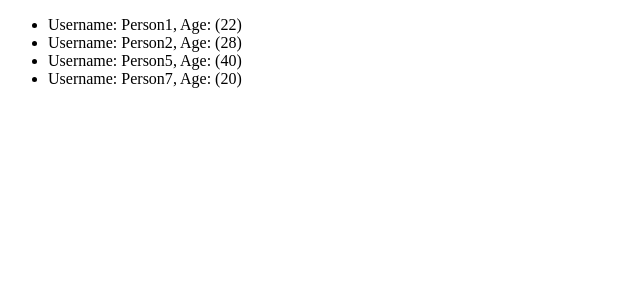
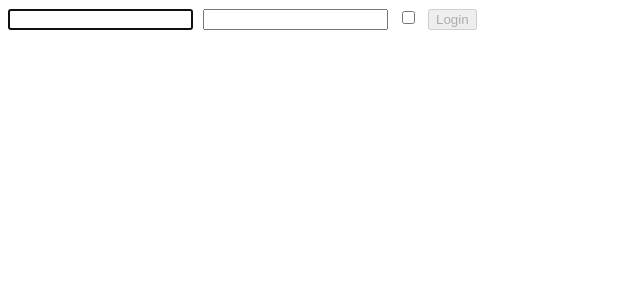
Before and after one commit to AdilSadigov/Develhope-React-Exercises, a React (Create React App) app in the folder exercise-app/: page / in a window 1280 px wide. Shown: the top 300 px of the page, without its empty margins (0-640 px from the left). Built offline with nearby package versions, Linux system fonts and the light colour scheme.

Commit message:
added useRef-1 exercise

```diff
--- a/exercise-app/src/App.js
+++ b/exercise-app/src/App.js
@@ -9,16 +9,16 @@ import { InteractiveWelcome } from "./InteractiveWelcome";
 import { Login } from "./Login";
 import { Welcome } from "./Welcome";
 
-const users = [
-   {id: 1, name: 'Person1', age: 22},
-   {id: 2, name: 'Person2', age: 28},
-   {id: 3, name: 'Person3', age: 16},
-   {id: 4, name: 'Person4', age: 14},
-   {id: 5, name: 'Person5', age: 40},
-   {id: 6, name: 'Person6', age: 17},
-   {id: 7, name: 'Person7', age: 20},
-];
+// const users = [
+//    {id: 1, name: 'Person1', age: 22},
+//    {id: 2, name: 'Person2', age: 28},
+//    {id: 3, name: 'Person3', age: 16},
+//    {id: 4, name: 'Person4', age: 14},
+//    {id: 5, name: 'Person5', age: 40},
+//    {id: 6, name: 'Person6', age: 17},
+//    {id: 7, name: 'Person7', age: 20},
+// ];
 
 export function App() {
-    return <FilteredList list={users}/>
+    return <Login/>
 }
--- a/exercise-app/src/Login.js
+++ b/exercise-app/src/Login.js
@@ -1,16 +1,21 @@
-import React, { useEffect, useState } from "react";
+import React, { useEffect, useRef, useState } from "react";
 import { useLogin } from "./useLogin";
 
 export function Login({onLogin}) {
     const { username, password, onUsernameChange, onPasswordChange } = useLogin();
     const [remember, setRemember] = useState(false);
+    const inputRef = useRef()
+
+    useEffect(() => {
+        inputRef.current.focus()
+    }, [])
 
     const handleRememberChange  = (event) => {
         setRemember(event.target.checked);
     }
 
     return <div>
-        <input name="username" value={username} onChange={onUsernameChange} />
+        <input ref={inputRef} name="username" value={username} onChange={onUsernameChange} />
         <input name="password" type="password" value={password} onChange={onPasswordChange} style={{ margin: '0px 10px' }} />
         <input name="remember" type="checkbox" checked={remember} onChange={handleRememberChange} />
         <button onClick={(event) => {onLogin(username, password, event)}} disabled={!username || !password} style={{ marginLeft: '10px' }}>Login</button>
```
